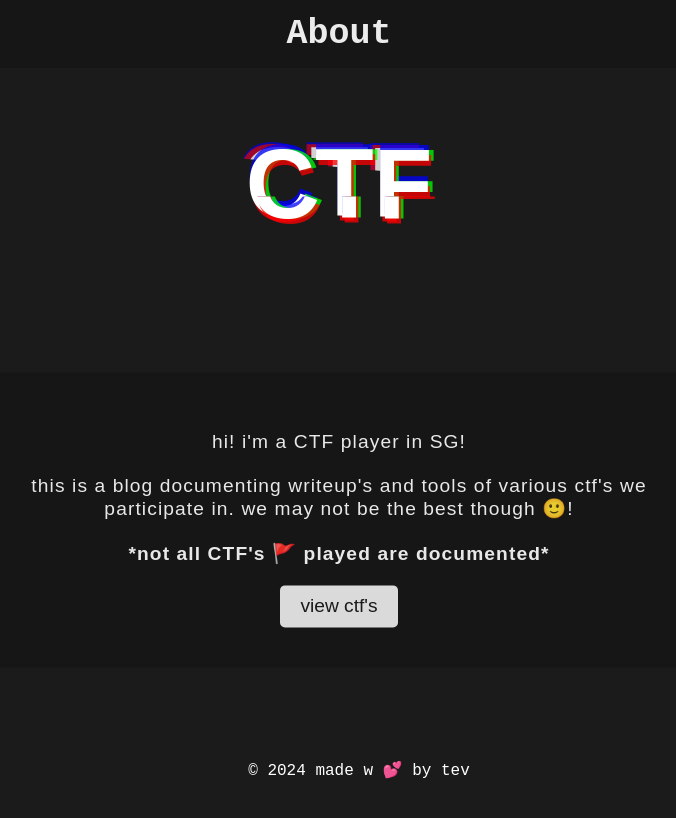
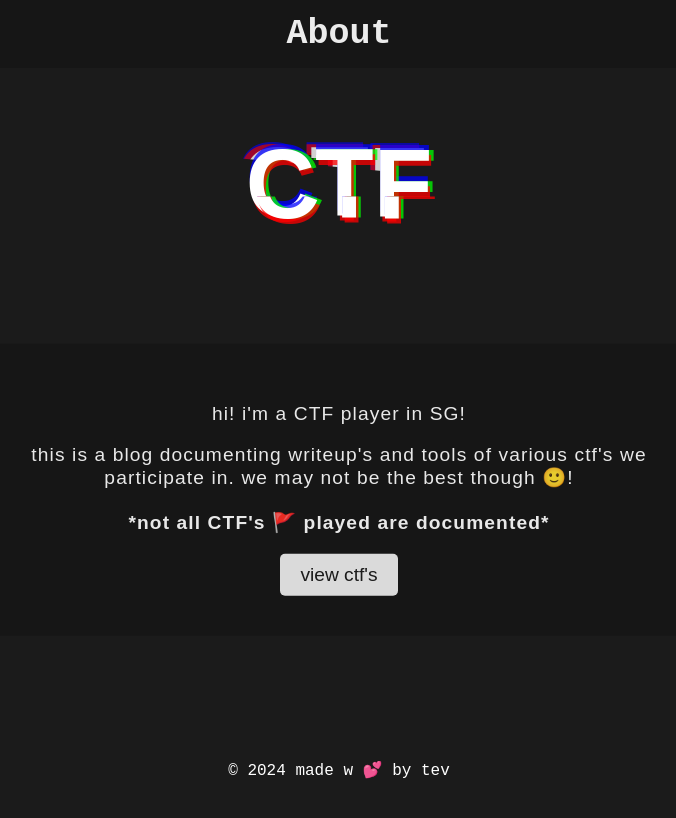
Before and after one commit to trevelling/CTF, a Next.js app: page / in a window 1280 px wide. Shown: the top 818 px of the page, without its empty margins (301-977 px from the left). Built offline with nearby package versions, Linux system fonts and the light colour scheme.

Commit message:
feat; added animated text

```diff
--- a/app/about/about.jsx
+++ b/app/about/about.jsx
@@ -1,7 +1,27 @@
 "use client";
 
-import React, { useState } from 'react';
+import React, { useState,  useEffect } from 'react';
 import styles from "./about.module.css";
+
+// Component for animating text
+const AnimatedText = ({ text }) => {
+    const [visibleText, setVisibleText] = useState('');
+
+    useEffect(() => {
+      let index = 1; // Variable to keep track of the current index in the text
+      const interval = setInterval(() => {
+        if (index > text.length) {
+          clearInterval(interval); // Check if we have reached the end of the text
+        } else {
+          setVisibleText(text.substring(0, index)); // Update the 'visibleText' state with a substring of 'text' up to the current index
+          index += 1;
+        }
+      }, 100); // Text animation speed (milliseconds)
+    }, [text]);
+
+    return <span>{visibleText}</span>;
+  };
+
 
 function About(){
 
@@ -21,14 +41,16 @@ function About(){
             </div>
             <div className={styles.about}>
                 <p>
-                    hi! i'm a CTF player in SG!<br/><br/>
-                    this is a blog documenting writeup's and tools of various ctf's we
+                    <AnimatedText text="hi! i&apos;m a CTF player in SG!" /><br/>
+                </p>
+                <p>
+                    this is a blog documenting writeup&apos;s and tools of various ctf&apos;s we
                     participate in. we may not be the best though 🙂!<br/>
                     <br/>
-                    <strong>*not all CTF's 🚩 played are documented*</strong>
+                    <strong>*not all CTF&apos;s 🚩 played are documented*</strong>
                 </p>
                 <div className={styles.buttonContainer}>
-                    <button className={styles.button} onClick={buttonClick}>view ctf's</button>
+                    <button className={styles.button} onClick={buttonClick}>view ctf&apos;s</button>
                 </div>
                 <div className={`${styles.dropdownContent} ${showDropdown ? styles.show : ''}`}>
                     <div className={styles.ctf2023}>
--- a/app/about/about.module.css
+++ b/app/about/about.module.css
@@ -95,7 +95,7 @@
     font-size: 1.2em;
     opacity: 0.9;
     text-align: center;
-    margin-top: 120px;
+    margin-top: 90px;
 
     /* Centering of Square */
     position: absolute;
--- a/app/page.jsx
+++ b/app/page.jsx
@@ -3,8 +3,8 @@ import About from "./about/about";
 
 export default function App(){
     return(
-        <div>
+        <>
             <About />
-        </div>
+        </>
     );
 }
--- a/app/ui/info.module.css
+++ b/app/ui/info.module.css
@@ -6,6 +6,6 @@
     font-family: 'Courier New', Courier, monospace;
     text-align: center;
     text-decoration: none;
-    padding: 20px 20px;
+    padding-bottom: 20px;
     z-index: 999;
 }
```
Also changed, not shown: package.json (+8 -1 lines), 1 other file (tests, documents, lock files or other folders).
